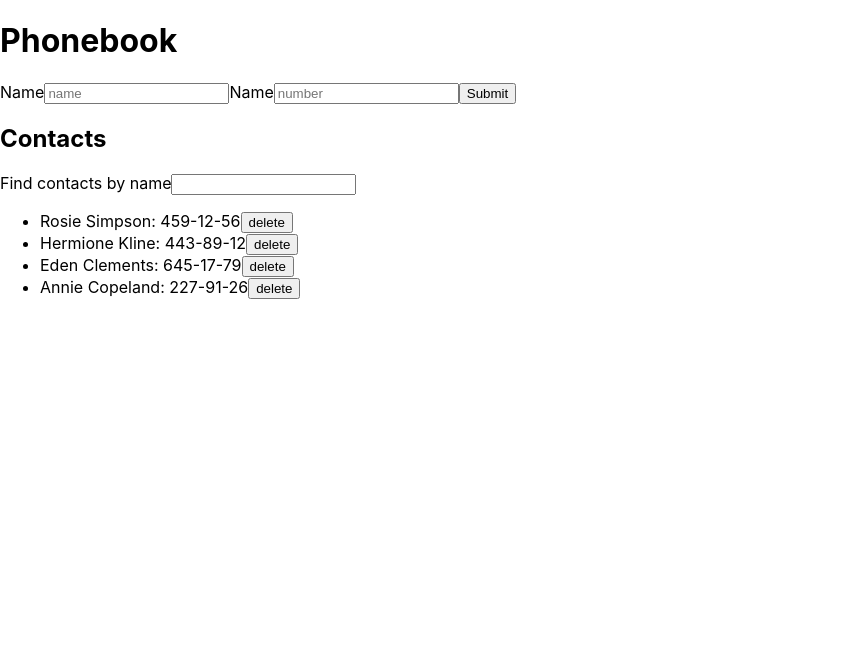
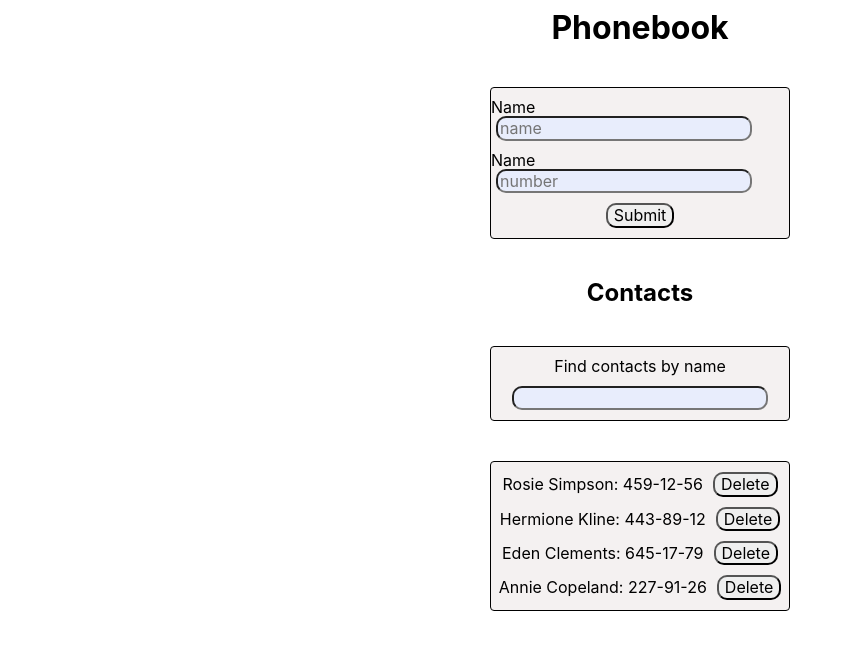
Before and after one commit to Fetivol/react-02-events-phonebook, a React (Create React App) app: page / in a window 1280 px wide. Shown: the top 650 px of the page, without its empty margins (0-852 px from the left). Built offline with nearby package versions, Linux system fonts and the light colour scheme.

Commit message:
styles for task

```diff
--- a/package.json
+++ b/package.json
@@ -8,6 +8,7 @@
     "@testing-library/react": "^12.1.4",
     "@testing-library/user-event": "^13.5.0",
     "formik": "^2.4.3",
+    "modern-normalize": "^2.0.0",
     "nanoid": "^4.0.2",
     "react": "^18.1.0",
     "react-dom": "^18.1.0",
--- a/src/components/App.jsx
+++ b/src/components/App.jsx
@@ -1,8 +1,10 @@
 import { Component } from 'react';
+import { nanoid } from 'nanoid';
 import { Phonebook } from './Phonebook/Phonebook';
 import { ContactsList } from './ContactsList/ContactsList';
-import { nanoid } from 'nanoid';
 import { Filter } from './Filter/Filter';
+import { GlobalStyle } from './GlobalStyle';
+import { Layout } from './Layout';
 
 export class App extends Component {
   state = {
@@ -48,7 +50,7 @@ export class App extends Component {
     );
 
     return (
-      <div>
+      <Layout>
         <h1>Phonebook</h1>
         <Phonebook
           contacts={this.state.contacts}
@@ -63,7 +65,8 @@ export class App extends Component {
           componentsData={visibleItems}
           onDelete={this.deleteContact}
         ></ContactsList>
-      </div>
+        <GlobalStyle />
+      </Layout>
     );
   }
 }
--- a/src/components/ContactsList/ContactsList.js
+++ b/src/components/ContactsList/ContactsList.js
@@ -1,24 +1,27 @@
+import {
+  List,
+  ListElem,
+  Button,
+} from 'components/ContactsList/ContactsList.styled';
+
 export const ContactsList = ({ componentsData, onDelete }) => {
-  console.log(componentsData);
   return (
-    <div>
-      <ul>
+    <List>
       {componentsData.map(({ id, name, number }) => {
         return (
-            <li key={id}>
+          <ListElem key={id}>
             {name}: {number}
-              <button
+            <Button
               type="button"
               onClick={() => {
                 onDelete(id);
               }}
             >
-                delete
-              </button>
-            </li>
+              Delete
+            </Button>
+          </ListElem>
         );
       })}
-      </ul>
-    </div>
+    </List>
   );
 };
--- /dev/null
+++ b/src/components/ContactsList/ContactsList.styled.js
@@ -0,0 +1,21 @@
+import styled from 'styled-components';
+
+export const List = styled.ul`
+  width: 300px;
+  border: 1px solid black;
+  border-radius: 4px;
+  display: flex;
+  flex-direction: column;
+  align-items: center;
+  background-color: #f4f1f1;
+  padding-top: 10px;
+  padding-bottom: 10px;
+  gap: 10px;
+`;
+
+export const ListElem = styled.li``;
+
+export const Button = styled.button`
+  margin-left: 10px;
+  border-radius: 10px;
+`;
--- a/src/components/Filter/Filter.js
+++ b/src/components/Filter/Filter.js
@@ -1,17 +1,16 @@
+import { Label, Input } from './Filter.styled';
+
 export const Filter = ({ filter, onChange }) => {
-  console.log(filter);
   return (
-    <div>
-      <label>
+    <Label>
       Find contacts by name
-        <input
+      <Input
         type="text"
         value={filter}
         onChange={e => {
           onChange(e.target.value);
         }}
-        ></input>
-      </label>
-    </div>
+      ></Input>
+    </Label>
   );
 };
--- /dev/null
+++ b/src/components/Filter/Filter.styled.js
@@ -0,0 +1,19 @@
+import styled from 'styled-components';
+
+export const Label = styled.label`
+  width: 300px;
+  border: 1px solid black;
+  border-radius: 4px;
+  display: flex;
+  flex-direction: column;
+  align-items: center;
+  background-color: #f4f1f1;
+  gap: 10px;
+  padding-top: 10px;
+  padding-bottom: 10px;
+`;
+
+export const Input = styled.input`
+  background-color: #e8edfc;
+  border-radius: 10px;
+`;
--- /dev/null
+++ b/src/components/GlobalStyle.js
@@ -0,0 +1,49 @@
+import { createGlobalStyle } from 'styled-components';
+import 'modern-normalize';
+
+export const GlobalStyle = createGlobalStyle`
+body {
+  margin: 0;
+  font-family: -apple-system, BlinkMacSystemFont, 'Segoe UI', 'Roboto', 'Oxygen',
+    'Ubuntu', 'Cantarell', 'Fira Sans', 'Droid Sans', 'Helvetica Neue',
+    sans-serif;
+  -webkit-font-smoothing: antialiased;
+  -moz-osx-font-smoothing: grayscale;
+}
+
+code {
+  font-family: source-code-pro, Menlo, Monaco, Consolas, 'Courier New',
+    monospace;
+}
+h1,
+h2,
+h3,
+h4,
+h5,
+h6,
+p {
+  margin: 0;
+}
+
+
+ul {
+  margin: 0;
+  padding: 0;
+  list-style: none;
+}
+
+
+a {
+  color: currentColor;
+  text-decoration: none;
+}
+
+button {
+  cursor: pointer;
+}
+
+img {
+  display: block;
+  max-width: 100%;
+  height: auto;
+}`;
--- /dev/null
+++ b/src/components/Layout.js
@@ -0,0 +1,10 @@
+import styled from 'styled-components';
+
+export const Layout = styled.div`
+  display: flex;
+  flex-direction: column;
+  gap: 40px;
+  margin: 0 auto;
+  padding: 10px;
+  align-items: center;
+`;
--- a/src/components/Phonebook/Phonebook.js
+++ b/src/components/Phonebook/Phonebook.js
@@ -1,5 +1,12 @@
-import { Formik, Field, Form, ErrorMessage } from 'formik';
+import { Formik } from 'formik';
 import * as Yup from 'yup';
+import {
+  Button,
+  Label,
+  StyledForm,
+  StyledField,
+  StyledErrorMessage,
+} from './Phonebook.styled';
 
 const InputSchema = Yup.object().shape({
   name: Yup.string()
@@ -30,19 +37,19 @@ export const Phonebook = ({ onAdd }) => {
         actions.resetForm();
       }}
     >
-      <Form>
-        <label>
+      <StyledForm>
+        <Label>
           Name
-          <Field name="name" type="text" placeholder="name" />
-          <ErrorMessage component="div" name="name" />
-        </label>
-        <label>
+          <StyledField name="name" type="text" placeholder="name" />
+          <StyledErrorMessage component="div" name="name" />
+        </Label>
+        <Label>
           Name
-          <Field name="number" type="tel" placeholder="number" />
-          <ErrorMessage component="div" name="number" />
-        </label>
-        <button type="submit">Submit</button>
-      </Form>
+          <StyledField name="number" type="tel" placeholder="number" />
+          <StyledErrorMessage component="div" name="number" />
+        </Label>
+        <Button type="submit">Submit</Button>
+      </StyledForm>
     </Formik>
   );
 };
--- /dev/null
+++ b/src/components/Phonebook/Phonebook.styled.js
@@ -0,0 +1,33 @@
+import { Field, Form, ErrorMessage } from 'formik';
+import styled from 'styled-components';
+
+export const StyledForm = styled(Form)`
+  width: 300px;
+  border: 1px solid black;
+  border-radius: 4px;
+  display: flex;
+  flex-direction: column;
+  align-items: center;
+  background-color: #f4f1f1;
+`;
+
+export const StyledField = styled(Field)`
+  margin-left: 5px;
+  background-color: #e8edfc;
+  border-radius: 10px;
+`;
+
+export const StyledErrorMessage = styled(ErrorMessage)`
+  color: red;
+  margin-top: 5px;
+`;
+
+export const Label = styled.label`
+  margin-top: 10px;
+`;
+export const Button = styled.button`
+  margin-top: 10px;
+  margin-bottom: 10px;
+
+  border-radius: 10px;
+`;
```
Also changed, not shown: src/components/GlobalStyles.js (deleted), 1 other file (tests, documents, lock files or other folders). Lines whose indentation alone changed are shown as unchanged.
